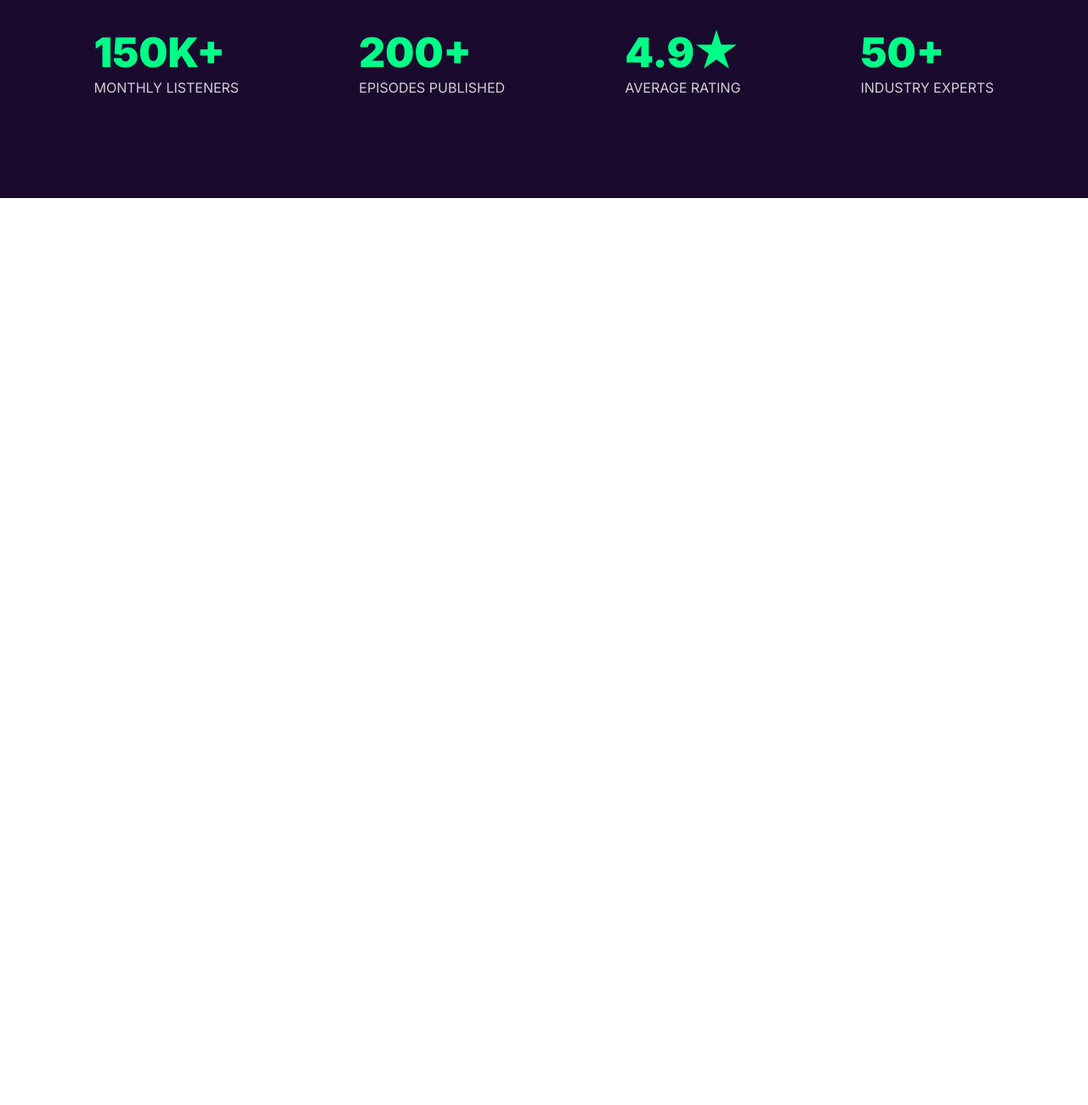
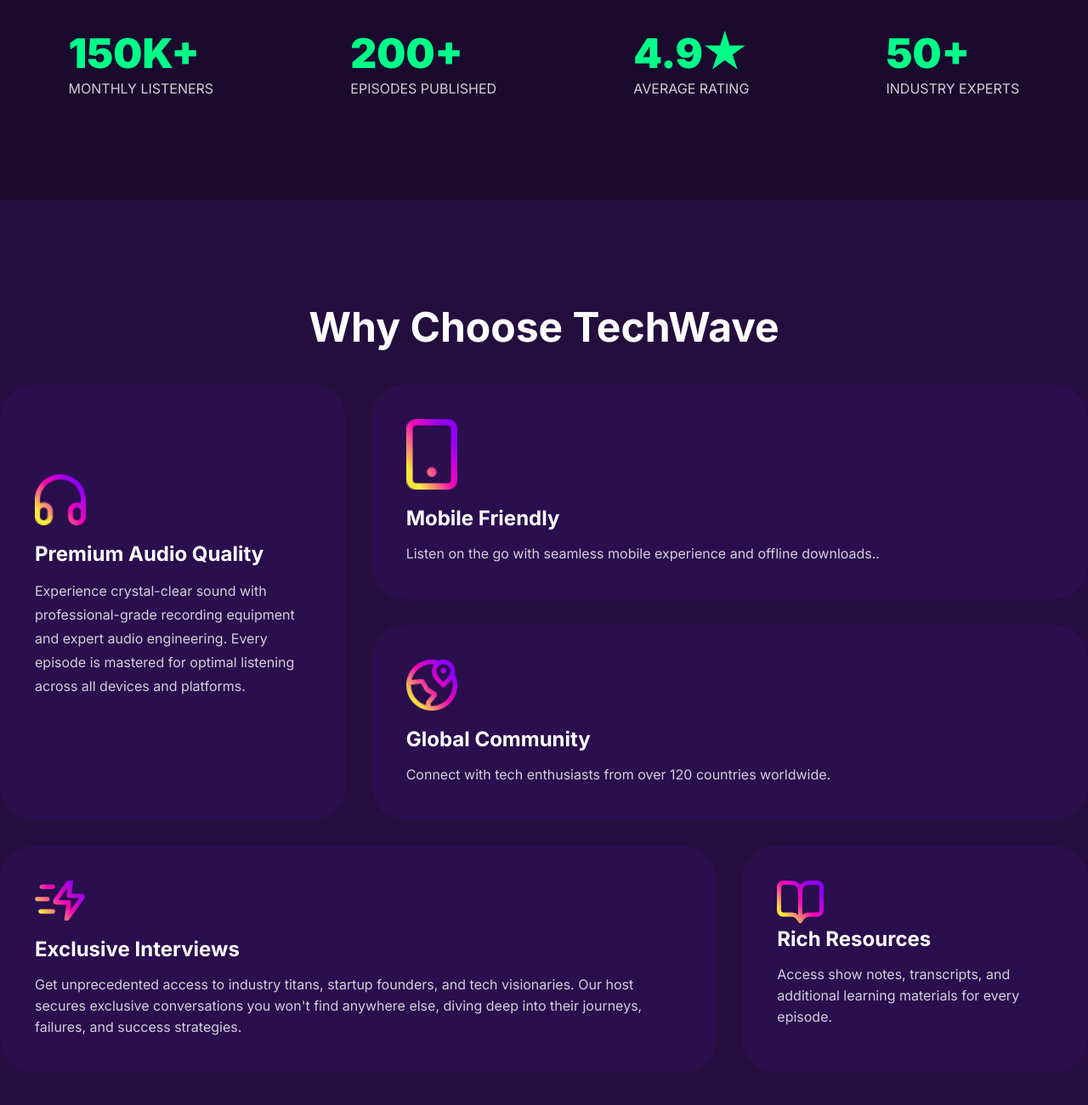
Before and after one commit to nafisanowshad/B13-A02-Code, a plain HTML site: page index.html in a window 1280 px wide. Shown: the part 1234-2534 px from the top of the page at 85% size. Before the commit the page ends 1467 px from the top, so only its background shows below. Drawn offline with Linux system fonts and the light colour scheme.

Commit message:
techwave section added

```diff
--- a/index.html
+++ b/index.html
@@ -85,9 +85,49 @@
                     <h2>50+</h2>
                     <p>INDUSTRY EXPERTS</p>
                 </div>
-             </div>
+            </div>
         </div>
     </section>
+
+    <!-- tech-wave section  -->
+    <section class="tech-wave-section">
+        <div class="tech-wave-heading">
+            <h3>Why Choose TechWave</h3>
+        </div>
+        <div class="tech-wave-cards">
+            <div class="headphone">
+                <img src="./assets/headphone.png" alt="">
+                <h4 class="tech-wave-card">Premium Audio Quality</h4>
+                <p>Experience crystal-clear sound with professional-grade recording equipment and expert audio
+                    engineering. Every episode is mastered for optimal listening across all devices and platforms.</p>
+            </div>
+            <div class="device">
+                <img src="./assets/device.png" alt="">
+                <h4 class="tech-wave-card">Mobile Friendly</h4>
+                <p>Listen on the go with seamless mobile experience and offline downloads..</p>
+            </div>
+            <div class="location">
+                <img src="./assets/location.png" alt="">
+                <h4 class="tech-wave-card">Global Community</h4>
+                <p>Connect with tech enthusiasts from over 120 countries worldwide.</p>
+            </div>
+            <div class="interview">
+                <img src="./assets/interview.png" alt="">
+                <h4 class="tech-wave-card">Exclusive Interviews</h4>
+                <p>Get unprecedented access to industry titans, startup founders, and tech visionaries. Our host secures
+                    exclusive conversations you won't find anywhere else, diving deep into their journeys, failures, and
+                    success strategies.</p>
+            </div>
+            <div class="resorce">
+                <img src="./assets/resource.png" alt="">
+                <h4 class="tech-wave-card">Rich Resources</h4>
+                <p>Access show notes, transcripts, and additional learning materials for every episode.</p>
+            </div>
+        </div>
+    </section>
+
+    <!-- featured section  -->
+
 </body>
 
 </html>
--- a/style.css
+++ b/style.css
@@ -13,7 +13,7 @@
 p {
   color: #ffffff;
   font-size: 1rem;
-  line-height: 24px;
+  line-height: 25px;
   margin: 0;
   opacity: 0.8;
   text-align: left;
@@ -166,6 +166,72 @@
 }
 .about-bottom {
   margin: 0 auto;
-  max-width: 1200px;
+  max-width: 1320px;
   justify-content: space-around;
 }
+
+/* tech-wave section related styles  */
+.tech-wave-section {
+  background: rgba(35, 14, 61, 1);
+  padding: 120px 0px;
+}
+.tech-wave-heading {
+  margin: 0 auto;
+  max-width: 1320px;
+}
+.tech-wave-heading h3 {
+  color: #ffffff;
+  font-size: 3rem;
+  font-weight: 700;
+  text-align: center;
+}
+.tech-wave-cards {
+  display: grid;
+  margin: 0 auto;
+  max-width: 1320px;
+  grid-template-columns: repeat(3, 1fr);
+  padding-top: 38px;
+  gap: 30px;
+}
+.tech-wave-card {
+  color: #ffffff;
+  font-size: 1.5rem;
+  font-weight: 700;
+  margin-bottom: 15px;
+}
+.headphone img,
+.device img,
+.location img,
+.interview img,
+.resource img {
+  width: 60px;
+  margin-bottom: 15px;
+}
+.headphone {
+  background-color: rgba(53, 17, 101, 0.4);
+  grid-row: 2 span;
+  border-radius: 40px;
+  border: none;
+  padding: 106px 41px;
+}
+.headphone p {
+  line-height: 28px;
+}
+.device,
+.location,
+.interview {
+  background-color: rgba(53, 17, 101, 0.4);
+  grid-column: 2 span;
+  border-radius: 40px;
+  border: none;
+  padding: 41px;
+}
+.resorce {
+  grid-column: 1 span;
+  background-color: rgba(53, 17, 101, 0.4);
+  border-radius: 40px;
+  border: none;
+  padding: 41px;
+}
+
+/* featured section related styles  */
```
Also changed, not shown: assets/interview.png (added).
